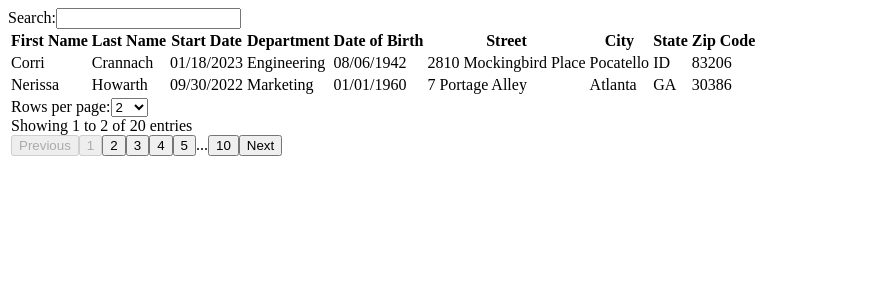
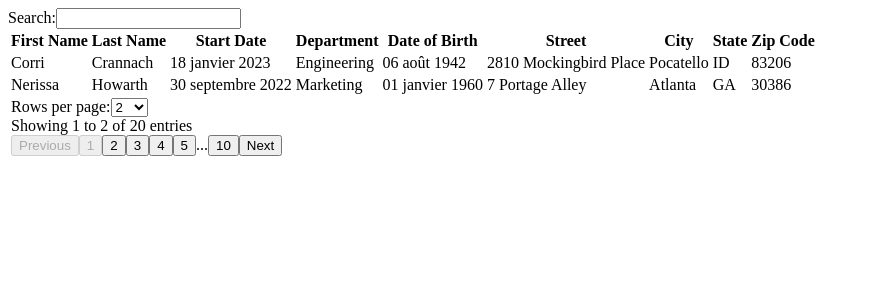
Before and after one commit to TheNewDevl/data-table-react, a React (Vite) app: page / in a window 1280 px wide. Shown: the top 300 px of the page, without its empty margins (0-869 px from the left). Built offline with nearby package versions, Linux system fonts and the light colour scheme.

Commit message:
add a country key config to let user specify the country It will be used to display dates according to the user country

```diff
--- a/src/ReactTable.tsx
+++ b/src/ReactTable.tsx
@@ -5,12 +5,14 @@ import { useSearch } from "./hooks/useSearch";
 import { usePagination } from "./hooks/usePagination";
 import { Pagination } from "./components/Pagination/Pagination";
 import { useSort } from "./hooks/useSort";
+import { isValidDate } from "./functions/dates";
 
 const defaultConfig: DataTableConfig = {
   search: true,
   pagination: true,
   rowsPerPageOptions: [2, 25, 50],
   sortable: true,
+  country: "fr-FR",
 };
 
 export const DataTable: FC<DataTableProps> = ({ data, columns, config }) => {
@@ -61,9 +63,18 @@ export const DataTable: FC<DataTableProps> = ({ data, columns, config }) => {
         <tbody>
           {(configState.pagination ? paginationValues.paginatedData : filteredData)?.map((row, index) => (
             <tr key={index}>
-              {columns?.map((column, index) => (
-                <td key={index}>{row[column.data]}</td>
-              ))}
+              {columns?.map((column, index) => {
+                if (column.type === "date" && isValidDate(row[column.data])) {
+                  const dateFormat = new Intl.DateTimeFormat(configState.country, {
+                    year: "numeric",
+                    month: "long",
+                    day: "2-digit",
+                  }).format(new Date(row[column.data]));
+                  return <td key={index}>{dateFormat}</td>;
+                } else {
+                  return <td key={index}>{row[column.data]}</td>;
+                }
+              })}
             </tr>
           ))}
         </tbody>
--- a/src/types.ts
+++ b/src/types.ts
@@ -24,6 +24,7 @@ export interface DataTableConfig {
   pagination: boolean;
   rowsPerPageOptions: number[];
   sortable: boolean;
+  country: string;
 }
 export interface DataTableProps {
   data: { [key: string]: any }[];
```
